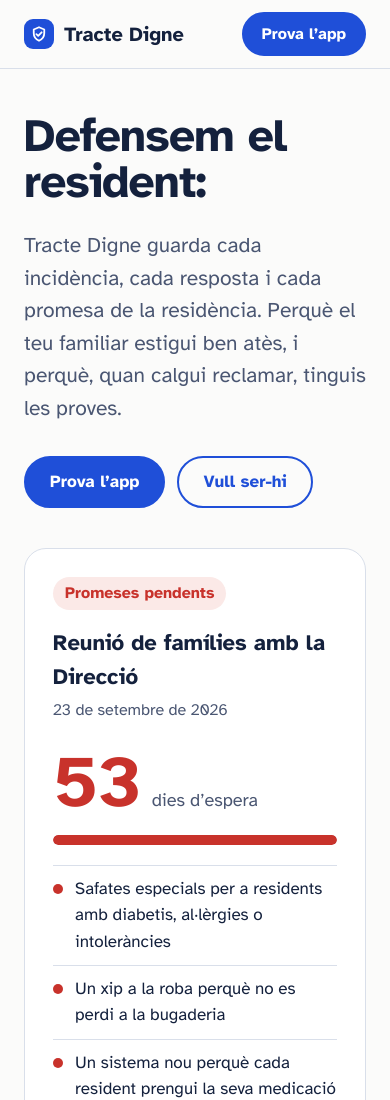
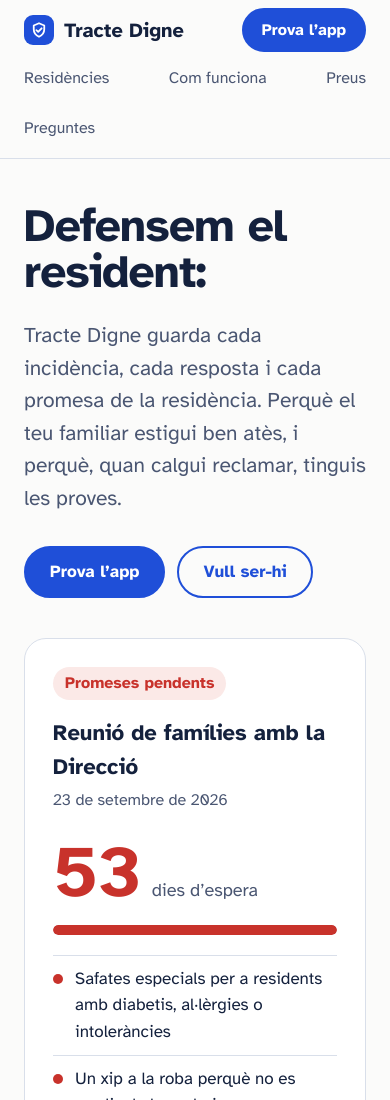
Before and after one commit to TracteDigne/prototip, a plain HTML site: page index.html in a window 390 px wide. Shown: the top 1100 px of the page. Drawn offline with Linux system fonts and the light colour scheme.

Commit message:
Les seccions del menú també es veuen amb el mòbil en vertical
Co-Authored-By: Claude Fable 5.2 <noreply@anthropic.com>
Claude-Session: https://claude.ai/code/session_01CQxBhgkJe1V7qriJDXmY4Y

```diff
--- a/index.html
+++ b/index.html
@@ -50,7 +50,16 @@ button,input,select,textarea{font:inherit;color:inherit}
 .topnav{display:flex;align-items:center;gap:22px}
 .topnav a.link{color:var(--ink-2);text-decoration:none;font-size:16px}
 .topnav a.link:hover{color:var(--ink)}
-@media (max-width:760px){.topnav a.link{display:none}}
+@media (max-width:760px){
+  .topbar .wrap{height:auto;min-height:68px;flex-wrap:wrap;row-gap:0;padding-top:8px}
+  .topnav{display:contents}
+  .topnav>.btn{order:2}
+  .topnav .links{order:3;flex-basis:100%;display:flex;justify-content:space-between;gap:6px 16px;flex-wrap:wrap;padding:4px 0 8px}
+  .topnav a.link{display:inline-flex;align-items:center;min-height:44px;font-size:16px}
+}
+@media (min-width:761px){.topnav .links{display:contents}}
+@media (max-width:380px){.topnav .links{gap:4px 8px}.topnav a.link{font-size:15px}.brand{font-size:18px;gap:8px}.topnav>.btn{padding:0 14px}}
+@media (max-width:350px){.topnav .links{display:grid;grid-template-columns:1fr 1fr;gap:0 12px}}
 
 .hero{padding:72px 0 56px}
 .hero .wrap{display:grid;grid-template-columns:1.1fr .9fr;gap:56px;align-items:center}
@@ -145,10 +154,12 @@ footer.site .wrap{display:flex;justify-content:space-between;gap:16px;flex-wrap:
         Tracte Digne
       </a>
       <nav class="topnav" aria-label="Seccions">
-        <a class="link" href="residencies.html">Residències</a>
+        <span class="links">
+<a class="link" href="residencies.html">Residències</a>
         <a class="link" href="#com-funciona">Com funciona</a>
         <a class="link" href="#preus">Preus</a>
         <a class="link" href="#preguntes">Preguntes</a>
+        </span>
         <a class="btn small" href="#app">Prova l’app</a>
       </nav>
     </div>
```
Also changed, not shown: residencies.html (+12 -2 lines).
